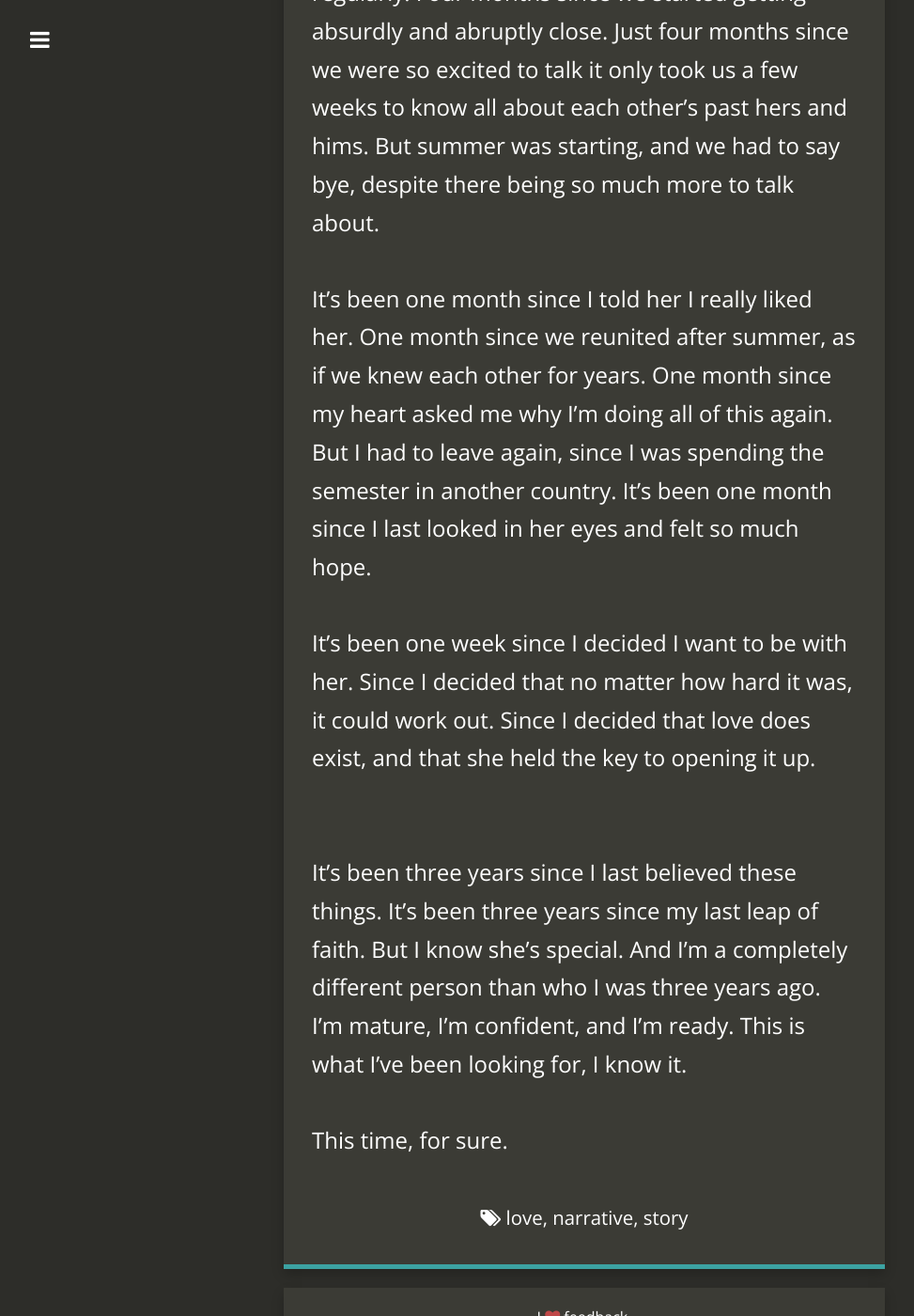
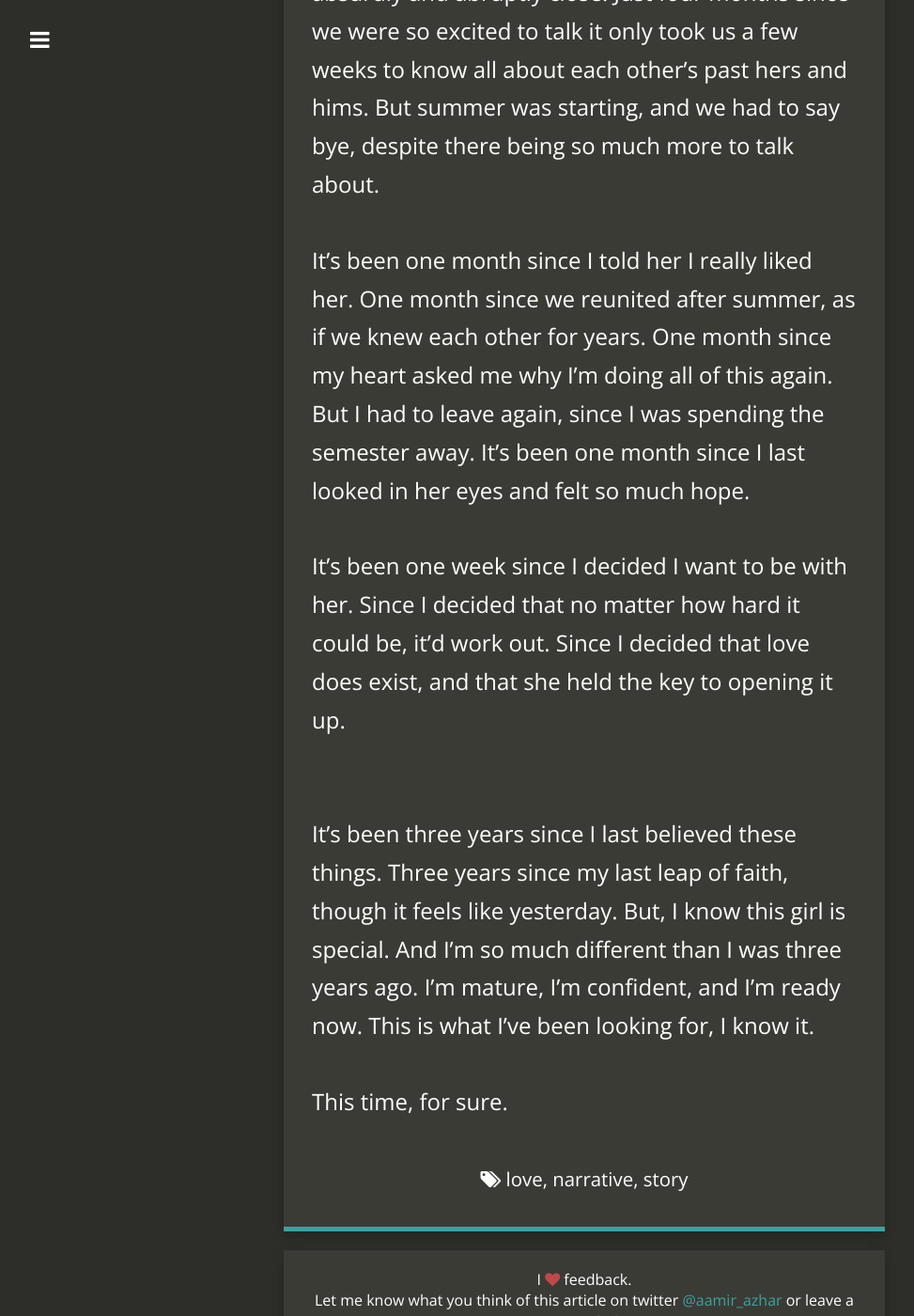
Before and after one commit to jacobtomlinson/carte-noire, a Jekyll site: the page built from _posts/2016-09-22-this-time-for-sure.md, in a window 1280 px wide and 1400 px high, scrolled down 3107 px. Shown: the whole window at 94% size, without its empty margins (18-991 px from the left). Built offline with Jekyll 4.4.1, drawn with Linux system fonts in a browser that asks for light colours; nearby versions of some CDN libraries; comment, search, counter and statistics services are not loaded; some of the changed text lies outside the part shown.

Commit message:
Change sentence structure of last paragraph in 'This time, for sure.'

```diff
--- a/_posts/2016-09-22-this-time-for-sure.md
+++ b/_posts/2016-09-22-this-time-for-sure.md
@@ -33,15 +33,15 @@ It's been two years since I decided relationships were messy, not worth the stre
 It's been one year since I truly got over her. One year since listening to the music she showed me didn't give me really bad anxiety and immense loneliness. (I still feel that way sometimes, but at least it's independent of her now.) One year since I felt free, independent, and strong again.
 
 <br>
-It's been six months since I met another her. Six months since "her" started representing someone completely different for me, and stopped representing my scarring past relationship. Six months since that random lunch where we clicked, ever so cautiously.
+It's been six months since I met someone else. Six months since "her" started representing someone different for me, and stopped representing my scarring past relationship. Six months since that random lunch where we clicked, ever so cautiously.
 
 It's been four months since we started talking regularly. Four months since we started getting absurdly and abruptly close. Just four months since we were so excited to talk it only took us a few weeks to know all about each other's past hers and hims. But summer was starting, and we had to say bye, despite there being so much more to talk about.
 
-It's been one month since I told her I really liked her. One month since we reunited after summer, as if we knew each other for years. One month since my heart asked me why I'm doing all of this again. But I had to leave again, since I was spending the semester in another country. It's been one month since I last looked in her eyes and felt so much hope.
+It's been one month since I told her I really liked her. One month since we reunited after summer, as if we knew each other for years. One month since my heart asked me why I'm doing all of this again. But I had to leave again, since I was spending the semester away. It's been one month since I last looked in her eyes and felt so much hope.
 
-It's been one week since I decided I want to be with her. Since I decided that no matter how hard it was, it could work out. Since I decided that love does exist, and that she held the key to opening it up.
+It's been one week since I decided I want to be with her. Since I decided that no matter how hard it could be, it'd work out. Since I decided that love does exist, and that she held the key to opening it up.
 
 <br>
-It's been three years since I last believed these things. It's been three years since my last leap of faith. But I know she's special. And I'm a completely different person than who I was three years ago. I'm mature, I'm confident, and I'm ready. This is what I've been looking for, I know it.
+It's been three years since I last believed these things. Three years since my last leap of faith, though it feels like yesterday. But, I know this girl is special. And I'm so much different than I was three years ago. I'm mature, I'm confident, and I'm ready now. This is what I've been looking for, I know it.
 
 This time, for sure.
```
